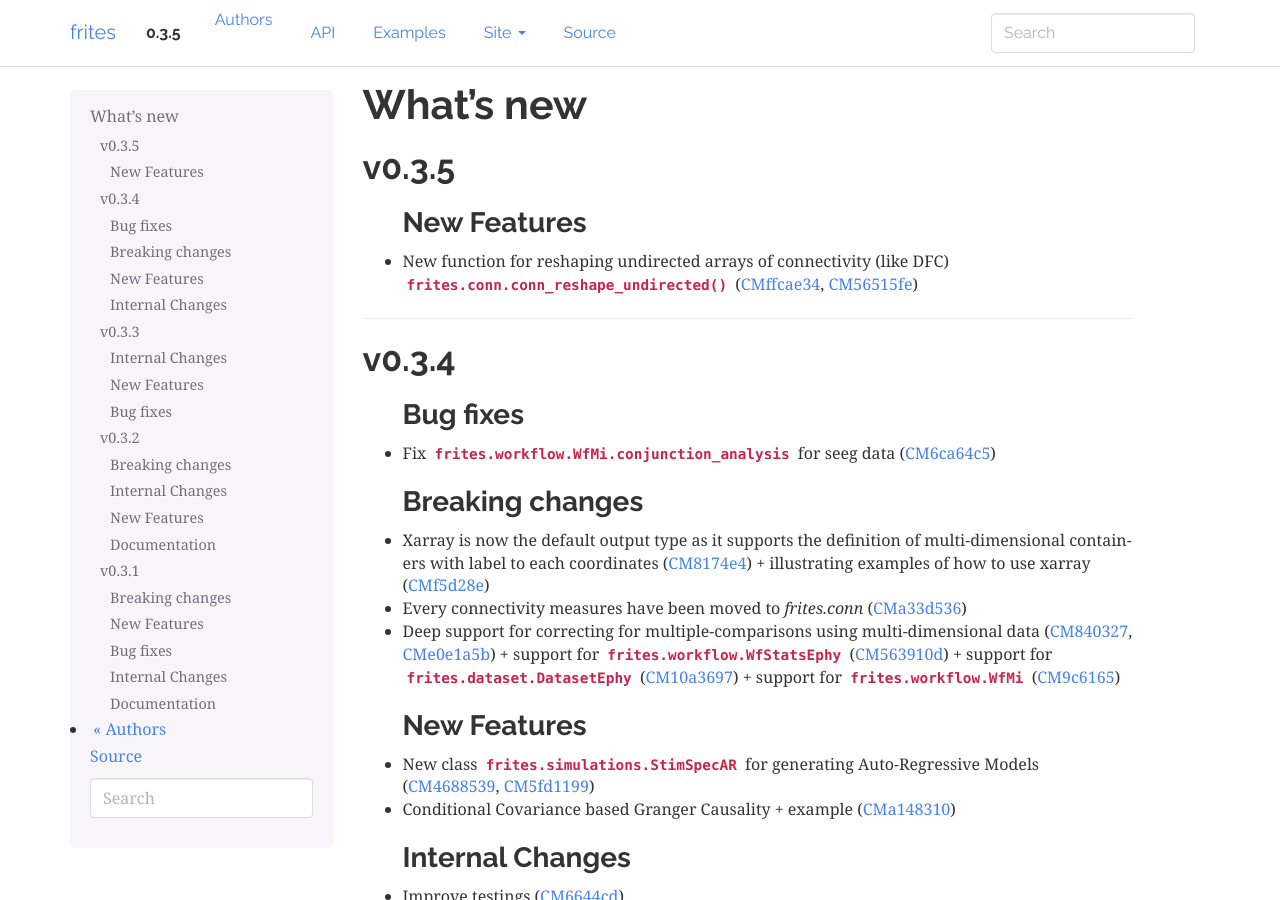
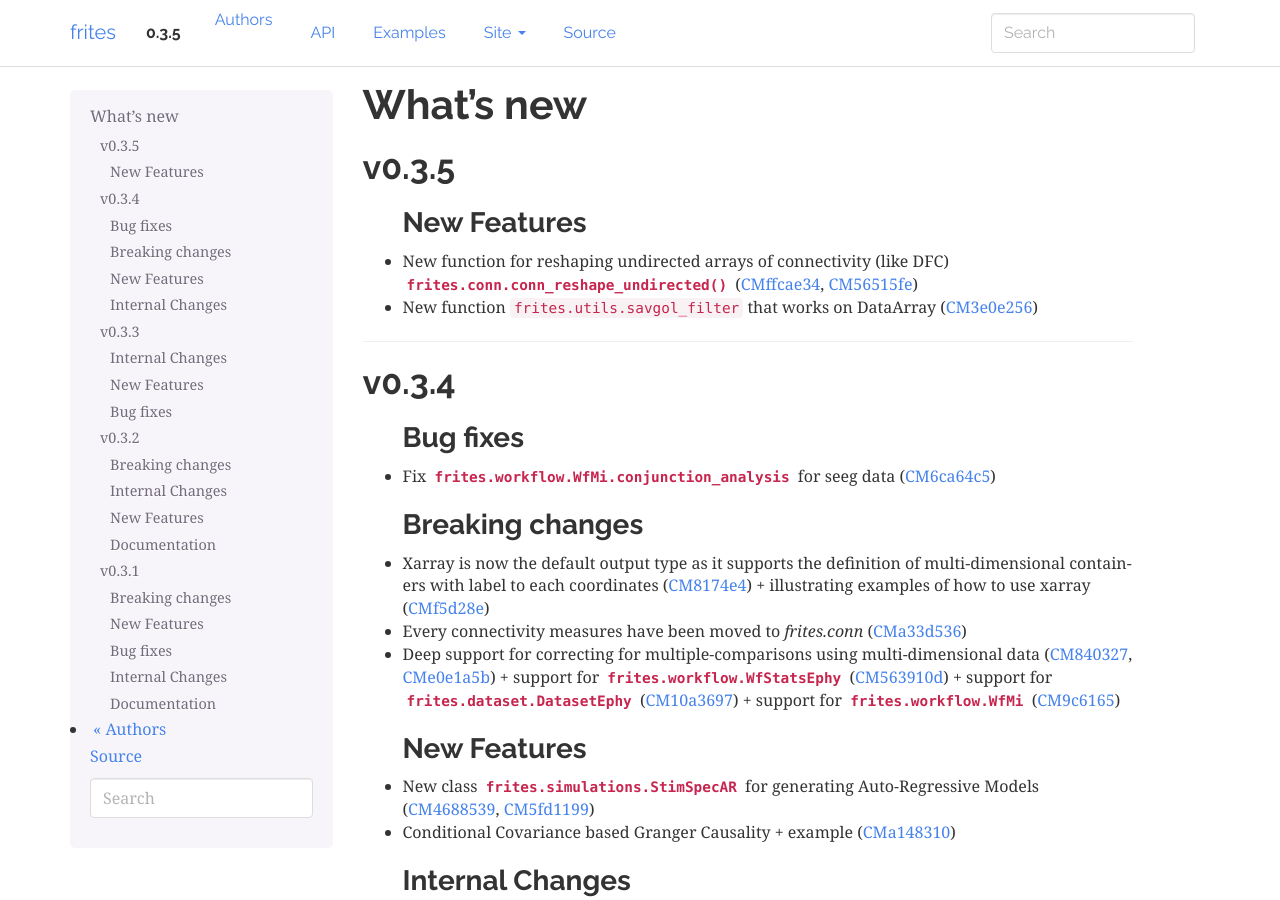
Before and after one commit to brainets/frites, a Sphinx documentation site: the page built from docs/source/whatsnew.rst, in a window 1280 px wide and 900 px high. Built offline with Sphinx 7.4.7, drawn with Linux system fonts in a browser that asks for light colours; pages that are not in the unit, such as notebooks, are missing from menus; cross-references to code outside the pages are shown as plain code.

Commit message:
update whatsnew

```diff
--- a/docs/source/whatsnew.rst
+++ b/docs/source/whatsnew.rst
@@ -9,6 +9,7 @@ v0.3.5
 New Features
 ++++++++++++
 * New function for reshaping undirected arrays of connectivity (like DFC) :py:func:`frites.conn.conn_reshape_undirected` (:commit:`ffcae34`, :commit:`56515fe`)
+* New function :py:`frites.utils.savgol_filter` that works on DataArray (:commit:`3e0e256`)
 
 .. raw:: html
 
```
